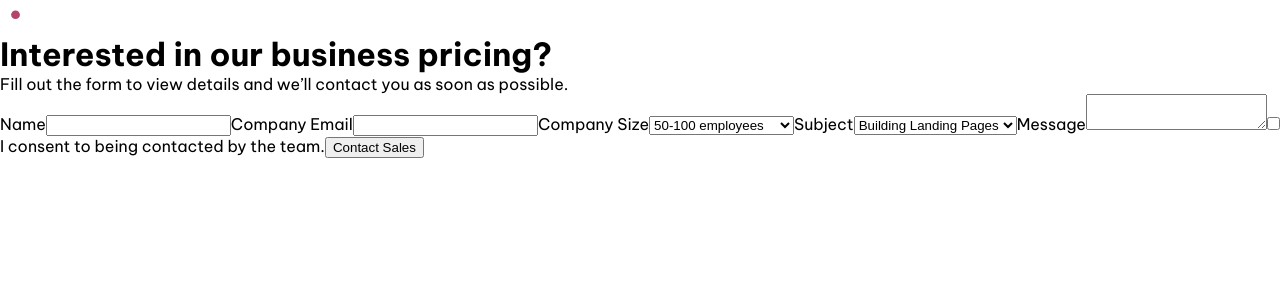
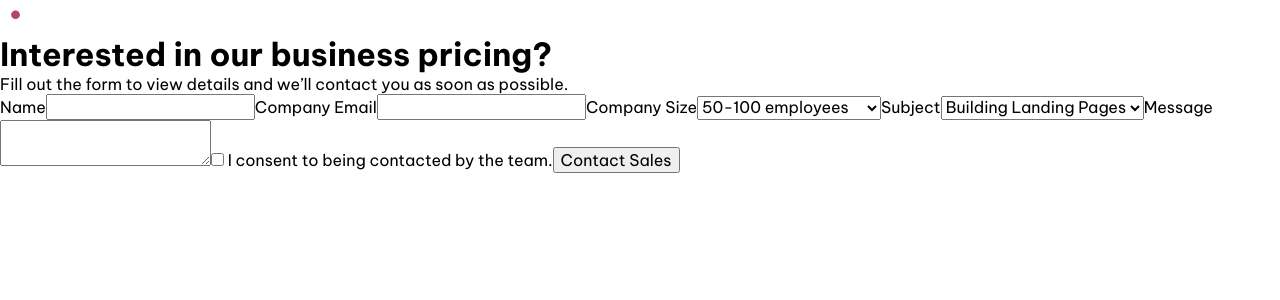
Before and after one commit to Nimus-oes/frontend-react, a React (Vite) app in the folder 01-ContactForm/: page / in a window 1280 px wide. Shown: the top 300 px of the page. Built offline with nearby package versions, Linux system fonts and the light colour scheme.

Commit message:
Add CSS reset code for form text control
Font style of the text inside all input elements are set to be inherited from the parent components.

```diff
--- a/01-ContactForm/src/index.css
+++ b/01-ContactForm/src/index.css
@@ -10,6 +10,13 @@
   margin: 0;
 }
 
+input,
+button,
+textarea,
+select {
+  font: inherit;
+}
+
 body {
   font-family: "Be Vietnam Pro", sans-serif;
 }
```
